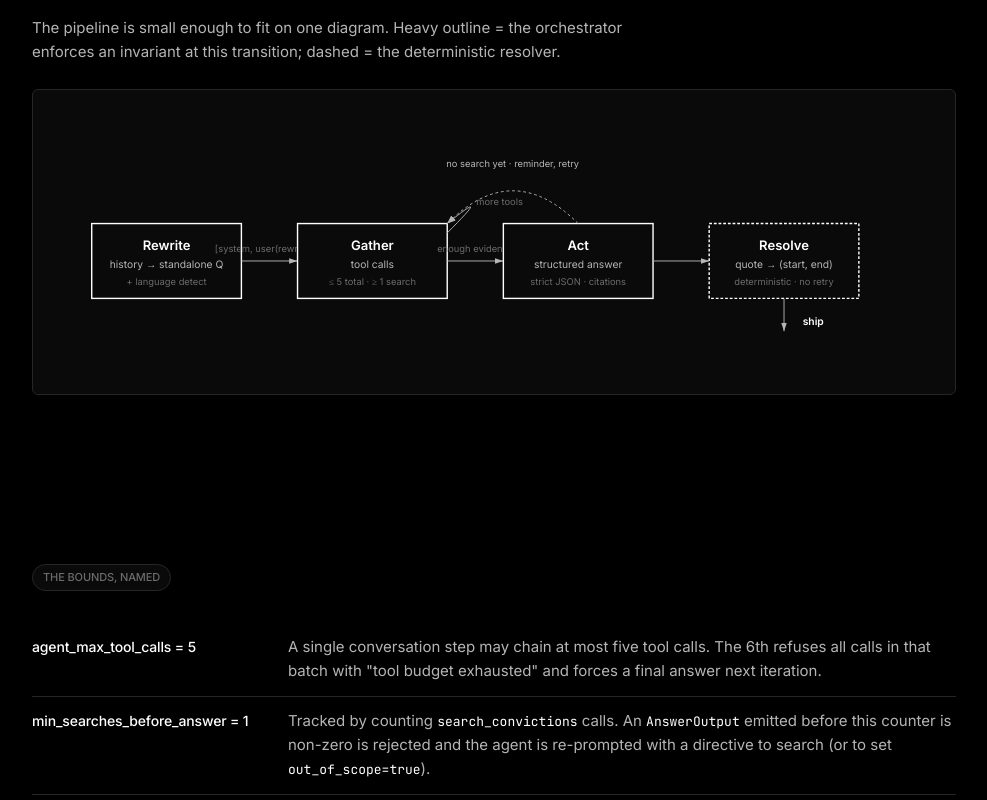
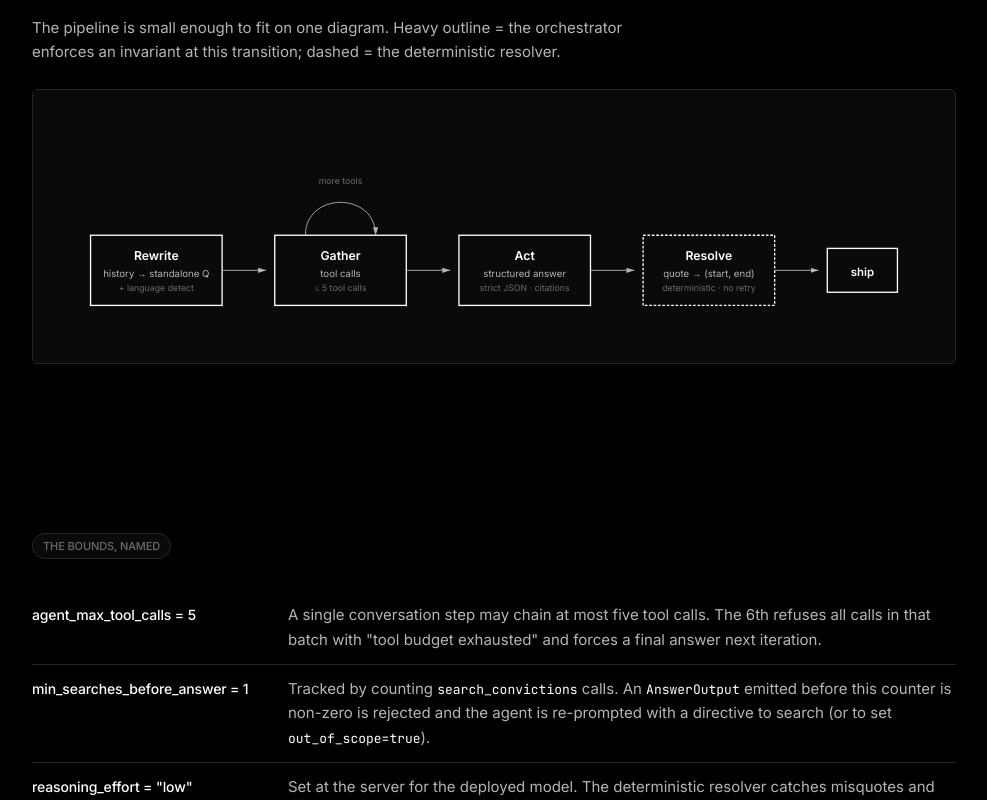
Before and after one commit to camilaDiToro/conviction-assistant, a React (Vite) app in the folder frontend/: page /design/pipeline/agent-loop in a window 1280 px wide. Shown: the part 2520-3320 px from the top of the page, without its empty margins (276-1263 px from the left). Built offline with nearby package versions, Linux system fonts and the light colour scheme.

Commit message:
agent-loop diagram: terminal ship box, self-loop arc, drop loopback and ≥1-search label

```diff
--- a/frontend/src/features/design/AgentLoopPage.tsx
+++ b/frontend/src/features/design/AgentLoopPage.tsx
@@ -179,27 +179,6 @@ if tool_call_count + len(response.tool_calls) > max_tool_calls:
         />
       </Section>
 
-      <Section eyebrow="Failure modes">
-        <SpecList>
-          <SpecItem term="Schema-violating output"><code className="font-mono text-[13px] text-ink-1">response_format=strict</code> prevents at the provider; if it leaks through (e.g. provider drift), validation against the agent output Pydantic model raises <code className="font-mono text-[13px] text-ink-1">AgentError</code>.</SpecItem>
-          <SpecItem term="Tool call to a missing passage_id">The tool raises <code className="font-mono text-[13px] text-ink-1">PassageNotFoundError</code>. The orchestrator surfaces it to the agent as a tool-result error so the agent can self-correct within the remaining tool budget.</SpecItem>
-          <SpecItem term="Non-anchoring citation">The resolver did not find the verbatim quote in the cited passage. The citation survives in the wire response with <code className="font-mono text-[13px] text-ink-1">start = end = null</code>; the frontend popup shows the passage without a highlight.</SpecItem>
-          <SpecItem term="Citation to a passage that cannot be loaded">Dropped before reaching the wire — without <code className="font-mono text-[13px] text-ink-1">passage_text</code> there is nothing to show.</SpecItem>
-          <SpecItem term="Upstream rate-limit / 5xx">Bubbled as <code className="font-mono text-[13px] text-ink-1">ProviderError</code>; mapped to 503 at the boundary. No internal retry today.</SpecItem>
-          <SpecItem term="Iteration cap exceeded">If the loop hits <code className="font-mono text-[13px] text-ink-1">agent_max_iterations</code> without producing parsed output, the orchestrator raises <code className="font-mono text-[13px] text-ink-1">AgentError</code> (500 at the boundary). Should be unreachable in practice — the tool-budget rule forces a final answer well before this.</SpecItem>
-        </SpecList>
-      </Section>
-
-      <Section eyebrow="Trade-offs and alternatives considered">
-        <SpecList>
-          <SpecItem term="Pass full conversation history to the agent loop">Rejected. Letting the loop see prior assistant text lets the model self-anchor on its own past answers, which compounds grounding errors across turns; it bloats every turn's token usage; and it pollutes retrieval — embeddings and BM25 both pick up on assistant phrasing rather than the user's actual question. The rewrite stage compresses history into one self-contained question and feeds the loop <code className="font-mono text-[13px] text-ink-1">[system, user(rewritten)]</code> only. Trade-off: one extra LLM call per turn, and rewrite quality determines retrieval quality.</SpecItem>
-          <SpecItem term="Verifier-with-retry loop instead of a deterministic resolver">Rejected. A verifier-with-retry costs extra LLM calls per turn and can still ship paraphrased quotes after a successful "retry" pass. The resolver runs once, deterministically, and drops the literal quote so what reaches the user is always anchored or explicitly un-anchored. Non-anchoring citations are surfaced — not hidden — so the analyst can audit them.</SpecItem>
-          <SpecItem term="Prompt-only enforcement of bounds">Rejected. A model can reinterpret prompt instructions; bounds that matter are counted in code.</SpecItem>
-          <SpecItem term="Higher reasoning_effort">Rejected. The deterministic resolver catches the failures higher reasoning would have caught (misquotes, hallucinated passage IDs); higher effort mainly increases token usage on the current eval set.</SpecItem>
-          <SpecItem term="Explicit 'I don't know' state">Rejected. Covered by the <code className="font-mono text-[13px] text-ink-1">out_of_scope</code> flag on <code className="font-mono text-[13px] text-ink-1">AnswerOutput</code>; not a separate transition.</SpecItem>
-          <SpecItem term="Streaming output">Deferred level-up. The resolver needs the complete citation list before it can ship the answer, so streaming the body adds UX latency only.</SpecItem>
-        </SpecList>
-      </Section>
     </article>
   )
 }
@@ -207,57 +186,66 @@ if tool_call_count + len(response.tool_calls) > max_tool_calls:
 function StateMachine() {
   return (
     <div className="my-2 border border-border rounded-md bg-surface p-6 md:p-10 overflow-x-auto">
-      <svg viewBox="0 0 900 240" className="w-full max-w-[900px] mx-auto" role="img" aria-label="Agent loop state machine">
+      <svg viewBox="0 0 960 220" className="w-full max-w-[960px] mx-auto" role="img" aria-label="Agent loop state machine">
         <defs>
           <marker id="arrow-loop" markerWidth="10" markerHeight="10" refX="9" refY="3" orient="auto">
             <path d="M0,0 L0,6 L9,3 z" fill="#B5B5B5" />
           </marker>
         </defs>
 
+        {/* Rewrite */}
         <g>
-          <rect x="20" y="100" width="160" height="80" fill="#0A0A0A" stroke="#FFFFFF" strokeWidth="1.5" />
-          <text x="100" y="128" textAnchor="middle" fill="#FFFFFF" fontSize="14" fontWeight="600" fontFamily="Inter">Rewrite</text>
-          <text x="100" y="148" textAnchor="middle" fill="#B5B5B5" fontSize="11" fontFamily="Inter">history → standalone Q</text>
-          <text x="100" y="166" textAnchor="middle" fill="#6B6B6B" fontSize="10" fontFamily="Inter">+ language detect</text>
+          <rect x="20" y="120" width="150" height="80" fill="#0A0A0A" stroke="#FFFFFF" strokeWidth="1.5" />
+          <text x="95" y="148" textAnchor="middle" fill="#FFFFFF" fontSize="14" fontWeight="600" fontFamily="Inter">Rewrite</text>
+          <text x="95" y="168" textAnchor="middle" fill="#B5B5B5" fontSize="11" fontFamily="Inter">history → standalone Q</text>
+          <text x="95" y="184" textAnchor="middle" fill="#6B6B6B" fontSize="10" fontFamily="Inter">+ language detect</text>
         </g>
 
-        <line x1="180" y1="140" x2="240" y2="140" stroke="#B5B5B5" markerEnd="url(#arrow-loop)" />
-        <text x="210" y="130" textAnchor="middle" fill="#6B6B6B" fontSize="10" fontFamily="Inter">[system, user(rewritten)]</text>
+        {/* Rewrite → Gather */}
+        <line x1="170" y1="160" x2="220" y2="160" stroke="#B5B5B5" markerEnd="url(#arrow-loop)" />
 
+        {/* Gather */}
         <g>
-          <rect x="240" y="100" width="160" height="80" fill="#0A0A0A" stroke="#FFFFFF" strokeWidth="1.5" />
-          <text x="320" y="128" textAnchor="middle" fill="#FFFFFF" fontSize="14" fontWeight="600" fontFamily="Inter">Gather</text>
-          <text x="320" y="148" textAnchor="middle" fill="#B5B5B5" fontSize="11" fontFamily="Inter">tool calls</text>
-          <text x="320" y="166" textAnchor="middle" fill="#6B6B6B" fontSize="10" fontFamily="Inter">≤ 5 total · ≥ 1 search</text>
+          <rect x="230" y="120" width="150" height="80" fill="#0A0A0A" stroke="#FFFFFF" strokeWidth="1.5" />
+          <text x="305" y="148" textAnchor="middle" fill="#FFFFFF" fontSize="14" fontWeight="600" fontFamily="Inter">Gather</text>
+          <text x="305" y="168" textAnchor="middle" fill="#B5B5B5" fontSize="11" fontFamily="Inter">tool calls</text>
+          <text x="305" y="184" textAnchor="middle" fill="#6B6B6B" fontSize="10" fontFamily="Inter">≤ 5 tool calls</text>
         </g>
 
-        <path d="M 400 110 Q 450 60 400 100" fill="none" stroke="#B5B5B5" markerEnd="url(#arrow-loop)" />
-        <text x="456" y="80" textAnchor="middle" fill="#6B6B6B" fontSize="10" fontFamily="Inter">more tools</text>
+        {/* self-loop above Gather: more tools */}
+        <path d="M 265 120 C 265 70, 345 70, 345 120" fill="none" stroke="#B5B5B5" markerEnd="url(#arrow-loop)" />
+        <text x="305" y="62" textAnchor="middle" fill="#6B6B6B" fontSize="10" fontFamily="Inter">more tools</text>
 
-        <line x1="400" y1="140" x2="460" y2="140" stroke="#B5B5B5" markerEnd="url(#arrow-loop)" />
-        <text x="430" y="130" textAnchor="middle" fill="#6B6B6B" fontSize="10" fontFamily="Inter">enough evidence</text>
+        {/* Gather → Act */}
+        <line x1="380" y1="160" x2="430" y2="160" stroke="#B5B5B5" markerEnd="url(#arrow-loop)" />
 
+        {/* Act */}
         <g>
-          <rect x="460" y="100" width="160" height="80" fill="#0A0A0A" stroke="#FFFFFF" strokeWidth="1.5" />
-          <text x="540" y="128" textAnchor="middle" fill="#FFFFFF" fontSize="14" fontWeight="600" fontFamily="Inter">Act</text>
-          <text x="540" y="148" textAnchor="middle" fill="#B5B5B5" fontSize="11" fontFamily="Inter">structured answer</text>
-          <text x="540" y="166" textAnchor="middle" fill="#6B6B6B" fontSize="10" fontFamily="Inter">strict JSON · citations</text>
+          <rect x="440" y="120" width="150" height="80" fill="#0A0A0A" stroke="#FFFFFF" strokeWidth="1.5" />
+          <text x="515" y="148" textAnchor="middle" fill="#FFFFFF" fontSize="14" fontWeight="600" fontFamily="Inter">Act</text>
+          <text x="515" y="168" textAnchor="middle" fill="#B5B5B5" fontSize="11" fontFamily="Inter">structured answer</text>
+          <text x="515" y="184" textAnchor="middle" fill="#6B6B6B" fontSize="10" fontFamily="Inter">strict JSON · citations</text>
         </g>
 
-        <path d="M 540 100 Q 470 30 400 100" fill="none" stroke="#B5B5B5" strokeDasharray="3 3" markerEnd="url(#arrow-loop)" />
-        <text x="470" y="40" textAnchor="middle" fill="#B5B5B5" fontSize="10" fontFamily="Inter">no search yet · reminder, retry</text>
+        {/* Act → Resolve */}
+        <line x1="590" y1="160" x2="640" y2="160" stroke="#B5B5B5" markerEnd="url(#arrow-loop)" />
 
-        <line x1="620" y1="140" x2="680" y2="140" stroke="#B5B5B5" markerEnd="url(#arrow-loop)" />
-
+        {/* Resolve */}
         <g>
-          <rect x="680" y="100" width="160" height="80" fill="#0A0A0A" stroke="#FFFFFF" strokeWidth="1.5" strokeDasharray="3 2" />
-          <text x="760" y="128" textAnchor="middle" fill="#FFFFFF" fontSize="14" fontWeight="600" fontFamily="Inter">Resolve</text>
-          <text x="760" y="148" textAnchor="middle" fill="#B5B5B5" fontSize="11" fontFamily="Inter">quote → (start, end)</text>
-          <text x="760" y="166" textAnchor="middle" fill="#6B6B6B" fontSize="10" fontFamily="Inter">deterministic · no retry</text>
+          <rect x="650" y="120" width="150" height="80" fill="#0A0A0A" stroke="#FFFFFF" strokeWidth="1.5" strokeDasharray="3 2" />
+          <text x="725" y="148" textAnchor="middle" fill="#FFFFFF" fontSize="14" fontWeight="600" fontFamily="Inter">Resolve</text>
+          <text x="725" y="168" textAnchor="middle" fill="#B5B5B5" fontSize="11" fontFamily="Inter">quote → (start, end)</text>
+          <text x="725" y="184" textAnchor="middle" fill="#6B6B6B" fontSize="10" fontFamily="Inter">deterministic · no retry</text>
         </g>
 
-        <line x1="760" y1="180" x2="760" y2="215" stroke="#B5B5B5" markerEnd="url(#arrow-loop)" />
-        <text x="780" y="208" fill="#FFFFFF" fontSize="11" fontFamily="Inter" fontWeight="600">ship</text>
+        {/* Resolve → ship */}
+        <line x1="800" y1="160" x2="850" y2="160" stroke="#B5B5B5" markerEnd="url(#arrow-loop)" />
+
+        {/* ship terminal */}
+        <g>
+          <rect x="860" y="135" width="80" height="50" fill="none" stroke="#FFFFFF" strokeWidth="1.5" />
+          <text x="900" y="166" textAnchor="middle" fill="#FFFFFF" fontSize="13" fontWeight="600" fontFamily="Inter">ship</text>
+        </g>
       </svg>
     </div>
   )
```
